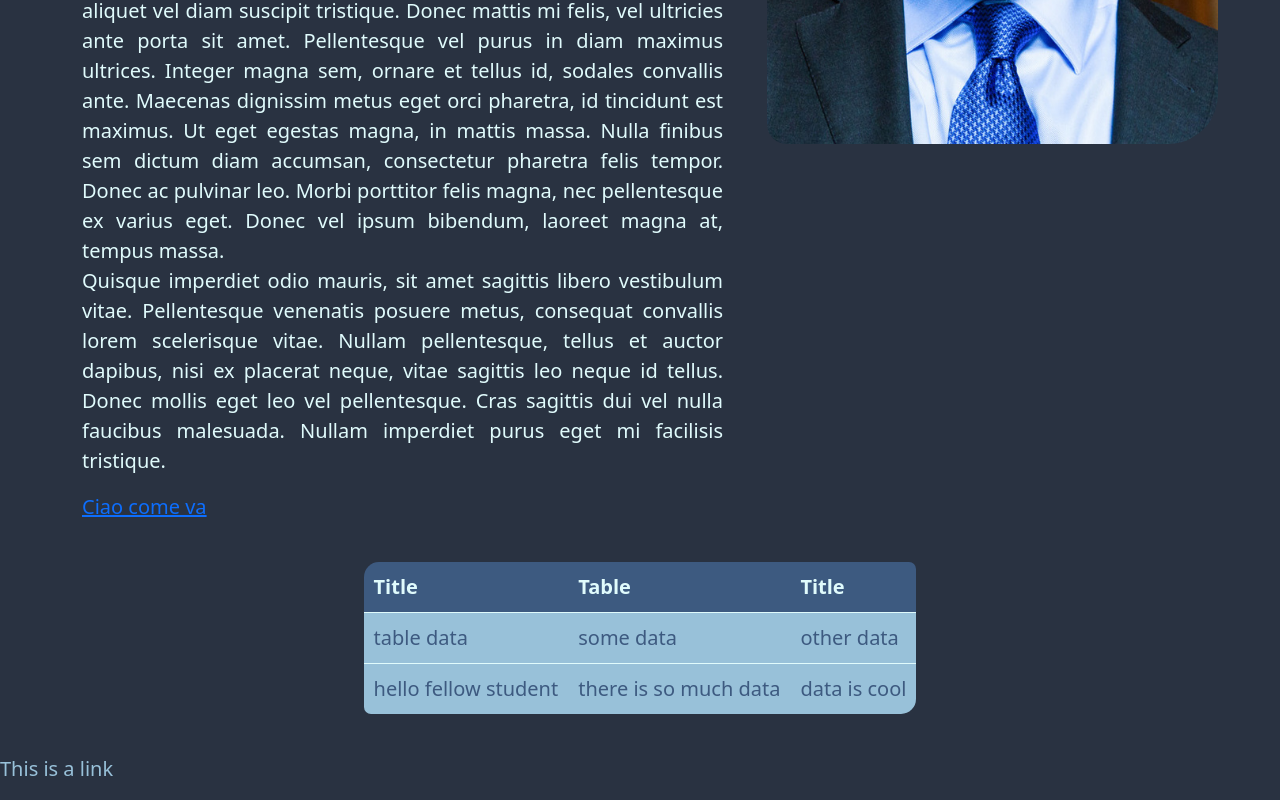
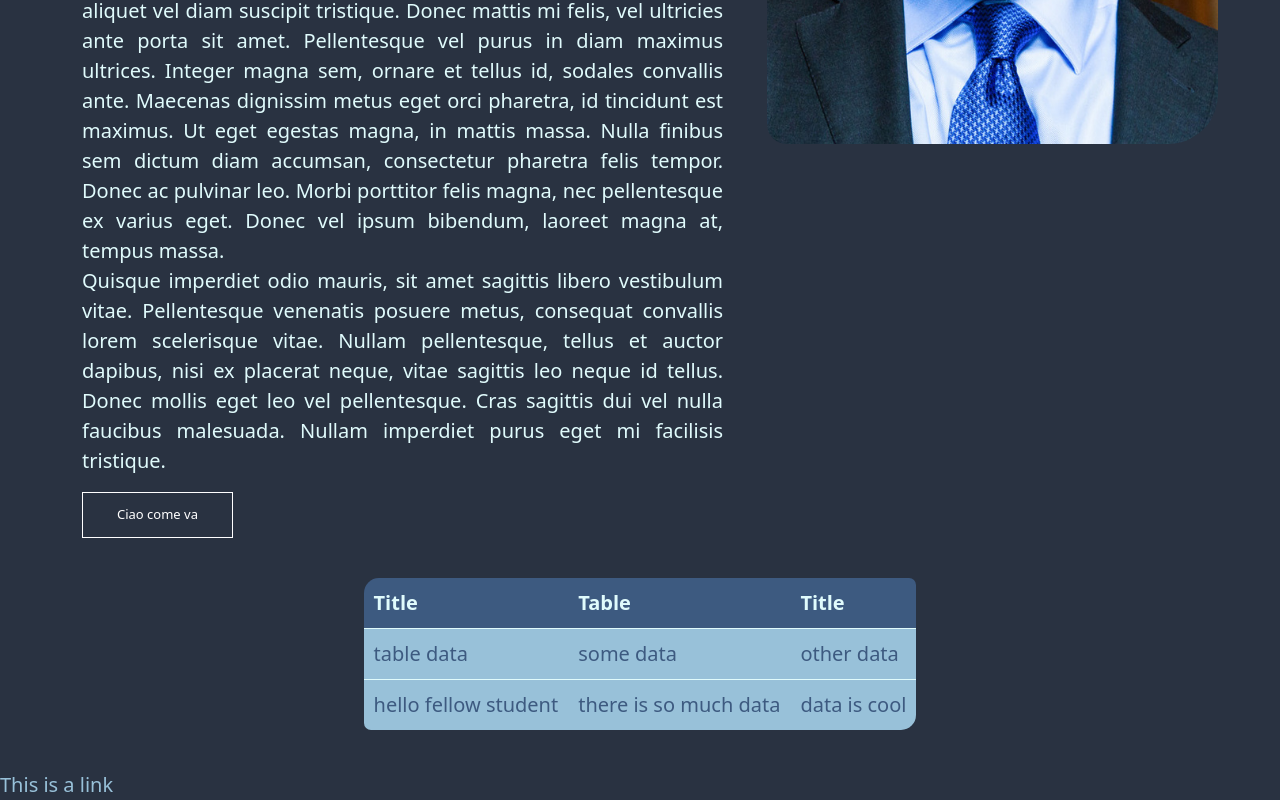
Before and after one commit to micheledallerive/Software-Atelier-1, a plain HTML site: page src/html/biography.html in a window 1280 px wide. Shown: the part 656-1456 px from the top of the page. Drawn offline with nearby package versions, Linux system fonts and the light colour scheme; files that its build step writes are made by us from their sources.

Commit message:
Fixed button in biography.html template

```diff
--- a/src/html/biography.html
+++ b/src/html/biography.html
@@ -1,5 +1,7 @@
 <!-- DO NOT EDIT -->
 <!-- COMMENT WRITTEN BY GIT LEADER TO CHECK IF PERMISSIONS ARE OKAY -->
+<!-- APPARENTLY THEY ARE OK -->
+
 <!DOCTYPE html>
 <html lang="en">
 <head>
@@ -58,7 +60,7 @@
             </div>
         </div>
         <!--TODO: Add link button-->
-        <a href="#" class="btn-accent">Ciao come va</a>
+        <a href="#" class="button">Ciao come va</a>
 
         <!--TODO: Add table-->
         <div class="d-flex justify-content-center">
```
